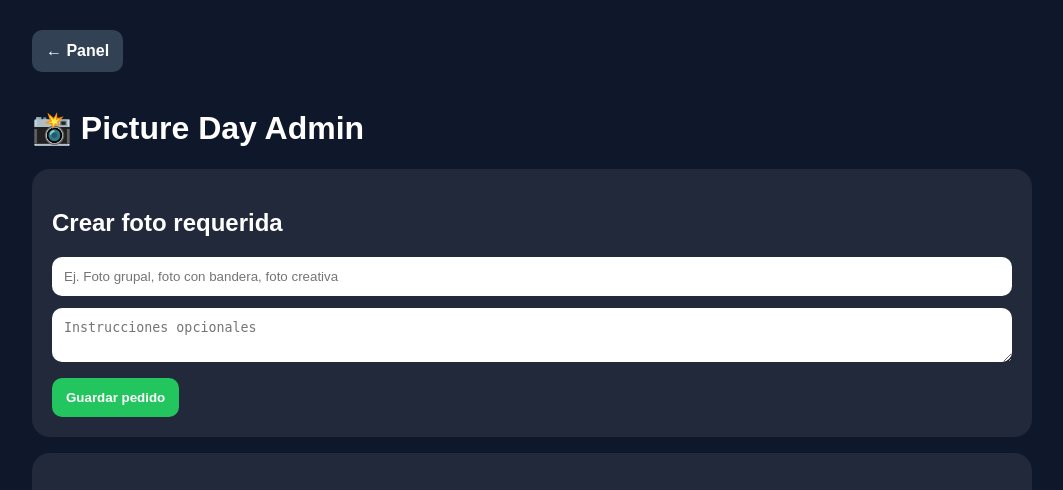
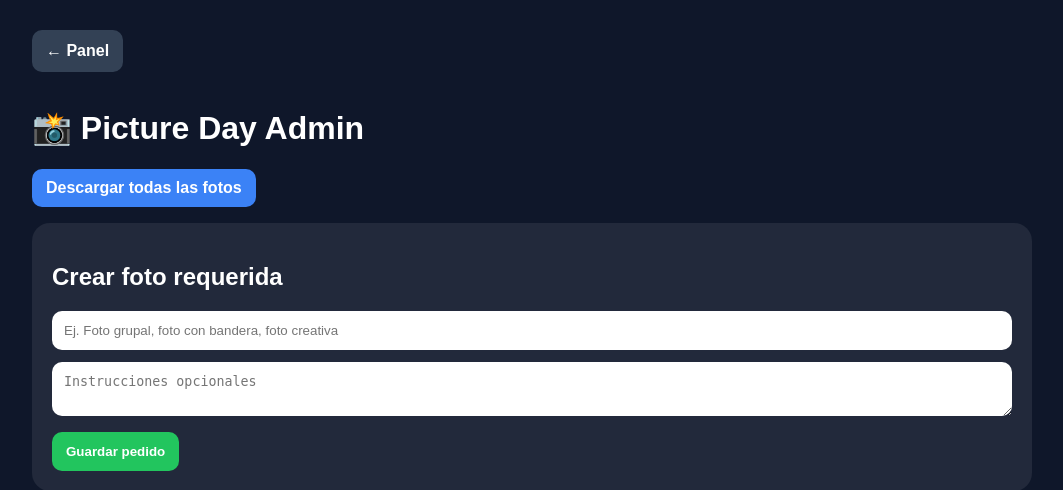
Before and after one commit to rashimshivteisrael-rgb/ShivteApp, a Django app: template templates/picture_day_admin.html in a window 1280 px wide. Shown: the top 490 px of the page, without its empty margins (108-1171 px from the left). Run offline with Django 4.2, Linux system fonts and the light colour scheme; the template is opened without the code that fills it, so the values that code supplies are empty.

Commit message:
descargar zip picture day

```diff
--- a/templates/picture_day_admin.html
+++ b/templates/picture_day_admin.html
@@ -19,6 +19,11 @@ option { color:black; }
     <a class="btn back" href="/panel-admin/">← Panel</a>
 
     <h1>📸 Picture Day Admin</h1>
+
+     <a href="/panel-admin/picture-day/descargar/"
+         style="background:#3b82f6; color:white; padding:10px 14px; border-radius:10px; text-decoration:none; font-weight:bold; display:inline-block; margin-bottom:16px;">
+           Descargar todas las fotos
+     </a>
 
     <div class="card">
         <h2>Crear foto requerida</h2>
```
